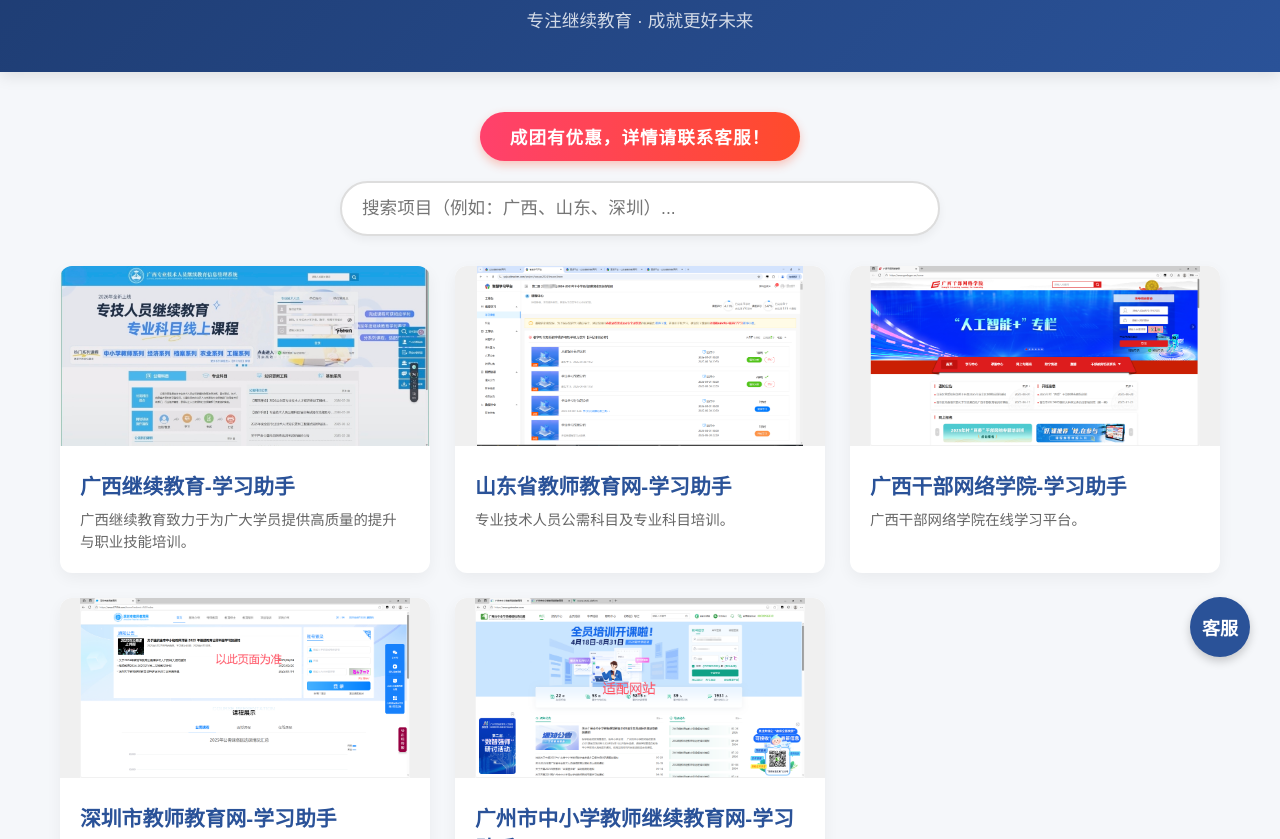
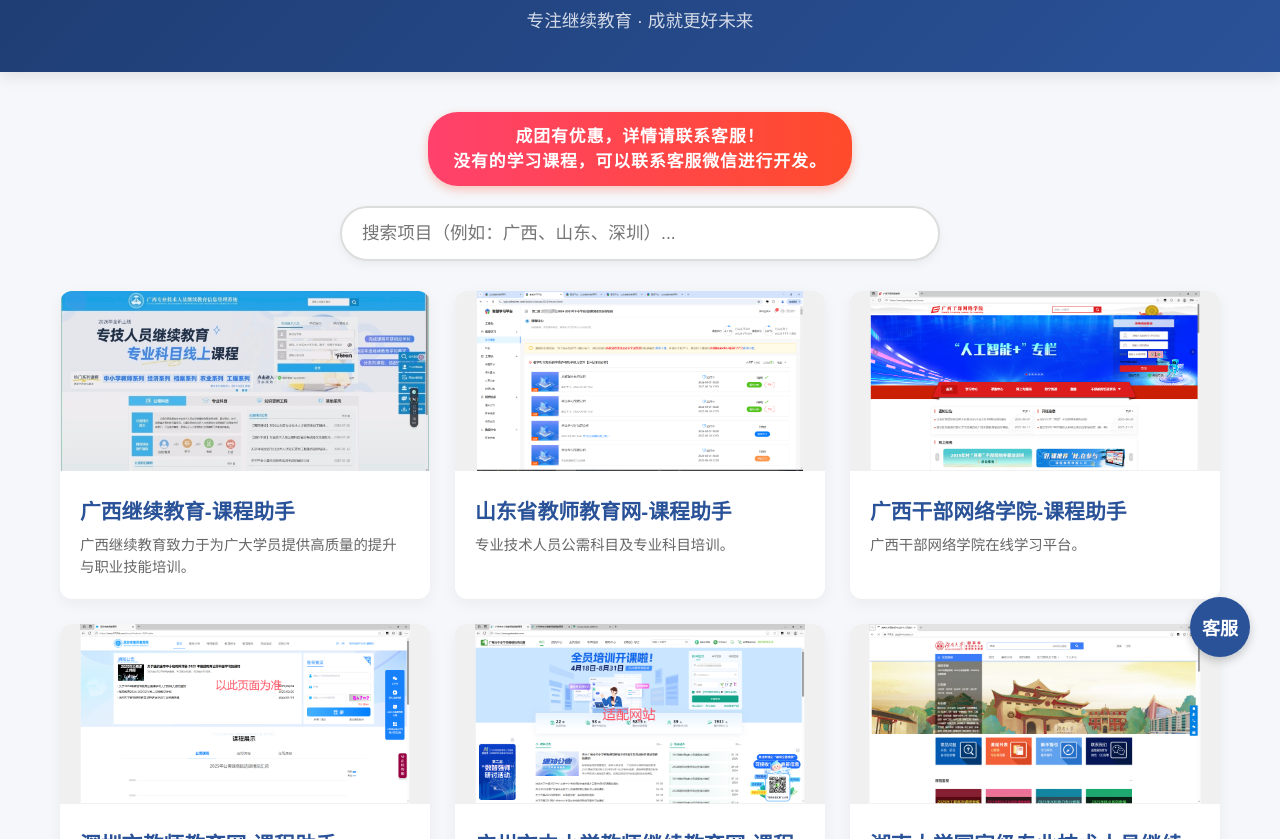
Before and after one commit to xiaobu5287/jiaoyu, a plain HTML site: page index.html in a window 1280 px wide. Shown: the part 113-952 px from the top of the page. Drawn offline with Linux system fonts and the light colour scheme.

Commit message:
Update index.html

```diff
--- a/index.html
+++ b/index.html
@@ -40,7 +40,11 @@
         .steps li { margin-bottom: 10px; font-size: 1.05rem; }
 
         .order-form { background: #fcfcfc; border: 1px solid #eee; padding: 25px; border-radius: 8px; max-width: 500px; margin: 0 auto; }
-        .order-form h3 { margin-bottom: 20px; color: #333; text-align: center; }
+        .order-form h3 { margin-bottom: 10px; color: #333; text-align: center; }
+
+        /* 表单顶部的新提示语 */
+        .form-top-tip { text-align: center; color: #ff4d4f; font-size: 0.95rem; margin-bottom: 20px; font-weight: bold; }
+
         .form-group { margin-bottom: 15px; }
         .form-group label { display: block; margin-bottom: 5px; font-weight: bold; color: #555; font-size: 0.95rem; }
         .form-group > input, .form-group textarea { width: 100%; padding: 10px; border: 1px solid #ddd; border-radius: 5px; outline: none; font-size: 0.95rem; }
@@ -95,9 +99,10 @@
 
     <div class="container">
         <div id="home-page">
+            <!-- 【已修改】横幅增加了一句话，并调整了字号和行高适配手机 -->
             <div style="text-align: center; margin-bottom: 20px;">
-                <span style="display: inline-block; background: linear-gradient(90deg, #ff416c 0%, #ff4b2b 100%); color: #fff; padding: 12px 30px; border-radius: 30px; font-size: 1.1rem; font-weight: bold; box-shadow: 0 4px 10px rgba(255,75,43,0.3); letter-spacing: 1px;">
-                    成团有优惠，详情请联系客服！
+                <span style="display: inline-block; background: linear-gradient(90deg, #ff416c 0%, #ff4b2b 100%); color: #fff; padding: 12px 25px; border-radius: 30px; font-size: 1.05rem; font-weight: bold; box-shadow: 0 4px 10px rgba(255,75,43,0.3); letter-spacing: 1px; line-height: 1.5;">
+                    成团有优惠，详情请联系客服！<br>没有的学习课程，可以联系客服微信进行开发。
                 </span>
             </div>
 
@@ -105,7 +110,6 @@
                 <input type="text" id="searchInput" placeholder="搜索项目（例如：广西、山东、深圳）..." style="width: 100%; padding: 15px 20px; border: 2px solid #ddd; border-radius: 30px; font-size: 1.1rem; outline: none; box-shadow: 0 4px 10px rgba(0,0,0,0.05);">
             </div>
 
-            <!-- 卡片列表通过 JS 动态生成 -->
             <div class="grid" id="cardGrid"></div>
         </div>
 
@@ -115,10 +119,7 @@
                 <h2 id="detail-title">项目标题</h2>
             </div>
 
-            <!-- 动态图文区域 -->
-            <div class="detail-content-wrapper" id="detail-content">
-                <!-- 内容由JS注入 -->
-            </div>
+            <div class="detail-content-wrapper" id="detail-content"></div>
 
             <div class="steps">
                 <h3>报名及学习步骤</h3>
@@ -132,7 +133,8 @@
 
             <div class="order-form">
                 <h3>填写订单信息</h3>
-                <!-- 已移除：表单内部的支付金额显示 -->
+                <!-- 【已新增】表单顶部的提示语 -->
+                <p class="form-top-tip">如果只能扫码进行登录，请联系客服微信。</p>
 
                 <form id="orderForm">
                     <input type="hidden" name="报名项目" id="order-project-name" value="">
@@ -214,54 +216,34 @@
 
 <script>
     // ==========================================
-    // 🌟 项目数据配置区（以后加项目改这里就行）
+    // 🌟 项目数据配置区
     // ==========================================
     const projectData = [
-        {
-            id: 'guangxi',
-            title: '广西继续教育',
-            price: 10,
-            coverImg: '微信图片_20261107101129.jpg',
-            targetUrl: 'https://gxjxjy.rst.gxzf.gov.cn/',
-            desc: '广西继续教育致力于为广大学员提供高质量的提升与职业技能培训。',
-            detailImgs: ['微信图片_20261107101129.jpg']
-        },
-        {
-            id: 'shandong',
-            title: '山东省教师教育网',
-            price: 8, // 已修改为 8 块
-            coverImg: '2d4c22e002fcd33b016731e7199d499.png',
-            targetUrl: 'https://www.qleteacher.com',
-            desc: '专业技术人员公需科目及专业科目培训。',
-            detailImgs: ['85bc1bdb273ab7414493b973ce01916.png', '2d4c22e002fcd33b016731e7199d499.png']
-        },
-        {
-            id: 'gxganbu',
-            title: '广西干部网络学院',
-            price: 10,
-            coverImg: '微信图片_20261107101539.png',
-            targetUrl: 'https://www.gxela.gov.cn',
-            desc: '广西干部网络学院在线学习平台。',
-            detailImgs: ['微信图片_20261107101539.png']
-        },
-        {
-            id: 'shenzhen',
-            title: '深圳市教师教育网',
-            price: 15,
-            coverImg: '微信图片_20261107101849.png',
-            targetUrl: 'https://www.0755tt.com/home?redirect=%2Fportal',
-            desc: '深圳市教师继续教育专属培训平台。',
-            detailImgs: ['微信图片_20261107101849.png']
-        },
-        {
-            id: 'guangzhou',
-            title: '广州市中小学教师继续教育网',
-            price: 15,
-            coverImg: '微信图片_20261107101857.png',
-            targetUrl: 'https://www.gzteacher.com/',
-            desc: '广州市中小学教师继续教育平台。',
-            detailImgs: ['微信图片_20261107101857.png']
-        }
+        // --- 原有项目 ---
+        { id: 'guangxi', title: '广西继续教育', price: 10, coverImg: '微信图片_20261107101129.jpg', targetUrl: 'https://gxjxjy.rst.gxzf.gov.cn/', desc: '广西继续教育致力于为广大学员提供高质量的提升与职业技能培训。', detailImgs: ['微信图片_20261107101129.jpg'] },
+        { id: 'shandong', title: '山东省教师教育网', price: 8, coverImg: '2d4c22e002fcd33b016731e7199d499.png', targetUrl: 'https://www.qleteacher.com', desc: '专业技术人员公需科目及专业科目培训。', detailImgs: ['85bc1bdb273ab7414493b973ce01916.png', '2d4c22e002fcd33b016731e7199d499.png'] },
+        { id: 'gxganbu', title: '广西干部网络学院', price: 10, coverImg: '微信图片_20261107101539.png', targetUrl: 'https://www.gxela.gov.cn', desc: '广西干部网络学院在线学习平台。', detailImgs: ['微信图片_20261107101539.png'] },
+        { id: 'shenzhen', title: '深圳市教师教育网', price: 10, coverImg: '微信图片_20261107101849.png', targetUrl: 'https://www.0755tt.com/home?redirect=%2Fportal', desc: '深圳市教师继续教育专属培训平台。', detailImgs: ['微信图片_20261107101849.png'] },
+        { id: 'guangzhou', title: '广州市中小学教师继续教育网', price: 10, coverImg: '微信图片_20261107101857.png', targetUrl: 'https://www.gzteacher.com/', desc: '广州市中小学教师继续教育平台。', detailImgs: ['微信图片_20261107101857.png'] },
+
+        // --- 新增项目 ---
+        { id: 'hnu', title: '湖南大学国家级专业技术人员继续教育基地', price: 10, coverImg: '0e08a8e97abcc3009927b7e03d2997a5.png', targetUrl: 'https://jxjyjd.hnu.edu.cn/', desc: '湖南大学国家级专业技术人员继续教育基地培训平台。', detailImgs: ['0e08a8e97abcc3009927b7e03d2997a5.png'] },
+        { id: 'hunnu', title: '湖南师范大学国家级专业技术人员教育基地', price: 10, coverImg: 'f5e0c82a9dd1ee4b0a7168d23a63b2b5.png', targetUrl: 'https://zjjxjy.hunnu.edu.cn/', desc: '湖南师范大学国家级专业技术人员教育基地培训平台。', detailImgs: ['f5e0c82a9dd1ee4b0a7168d23a63b2b5.png'] },
+        { id: 'cqooc', title: '重庆智慧教育平台(高校在线)', price: 10, coverImg: 'd620608e8f48a242408b0038960c6af0.jpg', targetUrl: 'http://www.cqooc.com/', desc: '重庆智慧教育平台(高校在线)学习入口。', detailImgs: ['d620608e8f48a242408b0038960c6af0.jpg'] },
+        { id: 'huaxia', title: '华夏教师研培网', price: 10, coverImg: 'f8788f2cc7fcc80a246f8843a85268c5.jpg', targetUrl: 'http://study.huaxiajiaoshiyanpei.com', desc: '华夏教师研培网在线学习平台。', detailImgs: ['f8788f2cc7fcc80a246f8843a85268c5.jpg'] },
+        { id: 'ctt', title: '烟草网络学院', price: 10, coverImg: 'aba5d04c7fcedd7b863f9146a7d22219.jpg', targetUrl: 'http://mooc.ctt.cn', desc: '烟草网络学院在线课程平台。', detailImgs: ['aba5d04c7fcedd7b863f9146a7d22219.jpg'] },
+        { id: 'jlsdy', title: '吉林云党校在线课程', price: 10, coverImg: '356ac06b39addf9763ab19f6f80bf7a5.jpg', targetUrl: 'https://www.jlsdyjy.cn/edu/login/', desc: '吉林云党校在线课程平台。', detailImgs: ['356ac06b39addf9763ab19f6f80bf7a5.jpg'] },
+        { id: 'yanxiu', title: '教师研修网', price: 10, coverImg: '94f6ae22886f15b53c9d5b3b96cfcbce.png', targetUrl: 'https://ipx.yanxiu.com/', desc: '教师研修网在线研修平台。', detailImgs: ['94f6ae22886f15b53c9d5b3b96cfcbce.png'] },
+        { id: 'teacherlearning', title: '中国教师研修云平台', price: 10, coverImg: '31df5f4df2d00cdff89cca0ee0de0768.png', targetUrl: 'https://www.teacherlearning.com.cn/', desc: '中国教师研修云平台。', detailImgs: ['31df5f4df2d00cdff89cca0ee0de0768.png'] },
+        { id: 'zhanyc', title: '新版中国教育干部网络学院', price: 10, coverImg: '19c50c46b83d79b09e6169c29cbecf15.jpg', targetUrl: 'http://doc.zhanyc.cn/pages/zgjygbwlxy/', desc: '新版中国教育干部网络学院。', detailImgs: ['19c50c46b83d79b09e6169c29cbecf15.jpg'] },
+        { id: 'heze', title: '菏泽专技继续教育-菏泽市人力资源发展促进会', price: 10, coverImg: 'd2ee8bcd71ff3bd4d3a8809ceaa03ff1.jpg', targetUrl: 'http://jsxy.tyjrpx.com', desc: '菏泽专技继续教育在线平台。', detailImgs: ['d2ee8bcd71ff3bd4d3a8809ceaa03ff1.jpg'] },
+        { id: 'cq12348', title: '重庆市法治理论知识考试系统答题助手', price: 10, coverImg: '888c87ad4999fa34a8af2e1dd1090e52.jpg', targetUrl: 'http://cq.12348.gov.cn', desc: '重庆市法治理论知识考试系统。', detailImgs: ['888c87ad4999fa34a8af2e1dd1090e52.jpg'] },
+        { id: 'qypx', title: '广东开放大学|南方教师在线|清远市教师专业发展与管理平台', price: 10, coverImg: '5a8fe568233f03e8cb8256f8e8d1c733.jpg', targetUrl: 'https://qypx.ttcn.cn/pcm/login', desc: '清远市教师专业发展与管理平台。', detailImgs: ['5a8fe568233f03e8cb8256f8e8d1c733.jpg'] },
+        { id: 'swmu', title: '西南医科大学公需科目.泸州市专业技术人员继续教育', price: 10, coverImg: '87f990e5b2d81bd77acdd26e18b2bd91.jpg', targetUrl: 'https://jxjy.swmu.edu.cn/web/newsList', desc: '泸州市专业技术人员继续教育平台。', detailImgs: ['87f990e5b2d81bd77acdd26e18b2bd91.jpg'] },
+        { id: 'gzsrs', title: '贵州公需课|贵州省专业技术人员继续教育平台', price: 10, coverImg: '0840597ef5de797579c40eb2e059490d.jpg', targetUrl: 'https://gzjxjy.gzsrs.cn/thr102-profession-tp/template/pc/#/index', desc: '贵州省专业技术人员继续教育平台。', detailImgs: ['0840597ef5de797579c40eb2e059490d.jpg'] },
+        { id: 'henanyixue', title: '河南省继续医学教育学习平台', price: 10, coverImg: '4d63ec3842672a511bf39eaa897b26f0.jpg', targetUrl: 'https://yuancheng.henanyixue.com', desc: '河南省继续医学教育学习平台。', detailImgs: ['4d63ec3842672a511bf39eaa897b26f0.jpg'] },
+        { id: '91huayi', title: '91华医网', price: 10, coverImg: '4b800ff110d4a35fa9e13fbaac17915c.png', targetUrl: 'https://www.91huayi.com', desc: '91华医网在线学习平台。', detailImgs: ['4b800ff110d4a35fa9e13fbaac17915c.png'] },
+        { id: 'pep', title: '特教教材国家级示范培训', price: 10, coverImg: '05db20f85aaf911ed11c347631928e19.jpg', targetUrl: 'https://wp.pep.com.cn/web/index.php?/login/index/0/1', desc: '特教教材国家级示范培训平台。', detailImgs: ['05db20f85aaf911ed11c347631928e19.jpg'] }
     ];
 
     let currentPrice = 0;
@@ -287,7 +269,7 @@
             <div class="card" onclick="openProjectDetail('${proj.id}')">
                 <img src="${proj.coverImg}" alt="${proj.title}">
                 <div class="card-content">
-                    <h3>${proj.title}-学习助手</h3>
+                    <h3>${proj.title}-课程助手</h3>
                     <p>${proj.desc}</p>
                 </div>
             </div>
@@ -321,7 +303,7 @@
         document.getElementById('home-page').style.display = 'none';
         document.getElementById('detail-page').style.display = 'block';
 
-        document.getElementById('detail-title').innerText = proj.title + '-学习助手';
+        document.getElementById('detail-title').innerText = proj.title + '-课程助手';
 
         const contentHtml = `
             <a href="${proj.targetUrl}" target="_blank" class="detail-link-btn">点击查看网址</a>
@@ -331,9 +313,8 @@
         `;
         document.getElementById('detail-content').innerHTML = contentHtml;
 
-        document.getElementById('order-project-name').value = proj.title + '-学习助手';
+        document.getElementById('order-project-name').value = proj.title + '-课程助手';
         currentPrice = proj.price;
-        // 移除给 form-price 赋值的代码，因为元素已经被删除了
 
         history.pushState({ page: 'detail' }, '', '#detail');
         window.scrollTo({ top: 0, behavior: 'smooth' });
```
